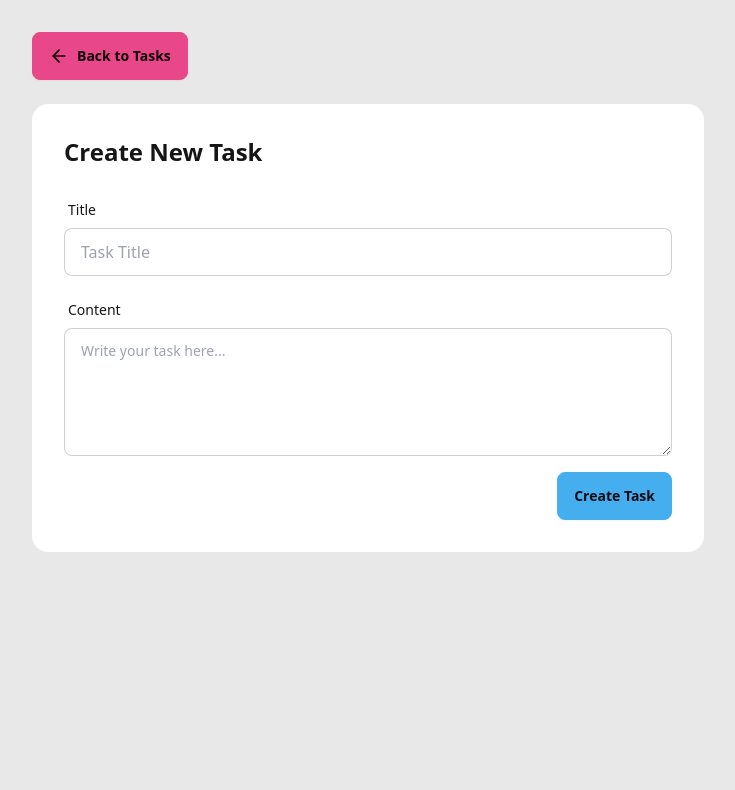
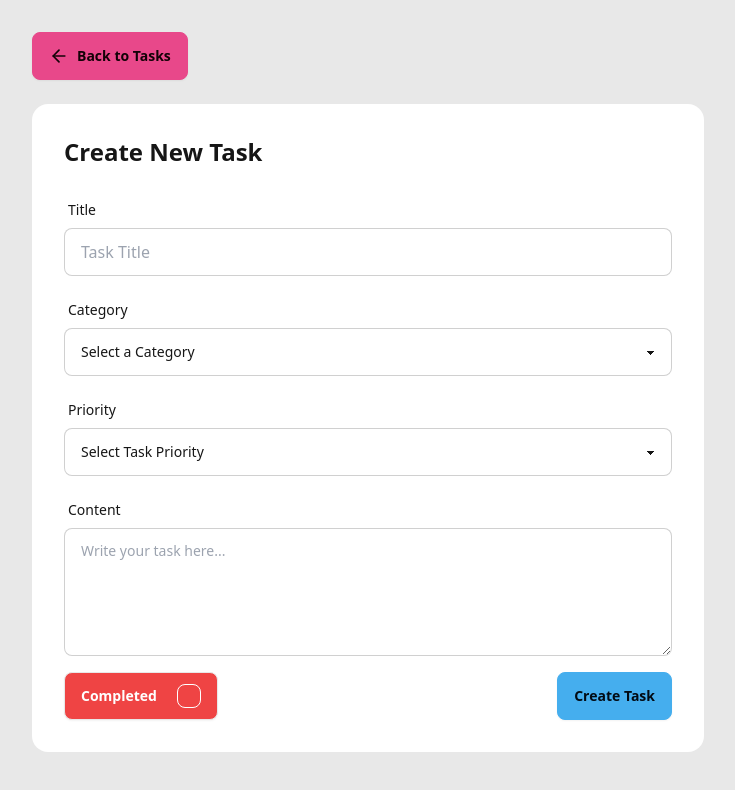
Before and after one commit to lCubosl/task-manager-MERN, a React (Vite) app in the folder frontend/: page /create in a window 1280 px wide. Shown: the top 790 px of the page, without its empty margins (272-1007 px from the left). Built offline with nearby package versions, Linux system fonts and the light colour scheme.

Commit message:
updates: createPage new params (category, priority, completed) implemented

```diff
--- a/frontend/src/components/TaskCard.jsx
+++ b/frontend/src/components/TaskCard.jsx
@@ -68,12 +68,12 @@ const TaskCard = ({task, setTasks}) => {
         </div>
         <span className="text-sm font-bold">
           {task.completed ? (
-            <span className="flex items-center gap-1 text-green-500">
+            <span className="flex items-center gap-1 bg-green-500 text-base-100 p-2 rounded">
               COMPLETED
               <Check className="size-5" />
             </span>
           ) : (
-            <span className="text-base-content/50">TODO</span>
+            <span className="flex items-center gap-1 bg-base-content/30 text-base-100 p-2 rounded">TODO</span>
           )}
         </span>
       </div>
--- a/frontend/src/pages/CreatePage.jsx
+++ b/frontend/src/pages/CreatePage.jsx
@@ -8,13 +8,16 @@ const CreatePage = () => {
   const [title, setTitle] = useState("")
   const [content, setContent] = useState("")
   const [loading, setLoading] = useState(false)
+  const [category, setCategory] = useState("")
+  const [priority, setPriority] = useState("")
+  const [completed, setCompleted] = useState(false)
 
   const navigate = useNavigate()
 
   const handleSubmit = async (e) => {
     e.preventDefault()
 
-    if(!title.trim() || !content.trim()) {
+    if(!title.trim() || !content.trim() || !category.trim() || !priority.trim()) {
       toast.error("All fields required")
     }
 
@@ -23,6 +26,9 @@ const CreatePage = () => {
       await api.post("/notes", {
         title,
         content,
+        category,
+        priority,
+        completed,
       })
       toast.success("Task created successfully")
       navigate("/")
@@ -48,6 +54,7 @@ const CreatePage = () => {
             <div className="card-body">
               <h2 className="card-title text-2xl mb-4">Create New Task</h2>
               <form onSubmit={handleSubmit}>
+                {/* TITLE */}
                 <div className="form-control mb-4">
                   <label className="label">
                     <span className="label-text">Title</span>
@@ -62,6 +69,45 @@ const CreatePage = () => {
                   />
                 </div>
 
+                {/* CATEGORY */}
+                <div className="form-control mb-4">
+                  <label className="label">
+                    <span className="label-text">Category</span>
+                  </label>
+
+                  <select
+                    className="select select-bordered"
+                    value={category}
+                    onChange={(e) => setCategory(e.target.value)}
+                  >
+                    {/* categories are hard coded for now */}
+                    <option disabled value="">Select a Category</option>
+                    <option value="Personal">Personal</option>
+                    <option value="Work">Work</option>
+                    <option value="Other">Other</option>
+                  </select>
+                </div>
+
+                {/* PRIORITY */}
+                <div className="form-control mb-4">
+                  <label className="label">
+                    <span className="label-text">Priority</span>
+                  </label>
+
+                  <select
+                    className="select select-bordered"
+                    value={priority}
+                    onChange={(e) => setPriority(e.target.value)}
+                  >
+                    {/* priorities are hard coded for now */}
+                    <option disabled value="">Select Task Priority</option>
+                    <option value="LOW">Low</option>
+                    <option value="MEDIUM">Medium</option>
+                    <option value="HIGH">High</option>
+                  </select>
+                </div>
+
+                {/* CONTENT */}
                 <div className="form-control mb-4">
                   <label className="label">
                     <span className="label-text">Content</span>
@@ -75,8 +121,28 @@ const CreatePage = () => {
                   />
                 </div>
 
-                <div className="card-actions justify-end">
-                  <button type="submit" className="btn btn-primary" disabled={loading}>
+                <div className="flex items-center w-full">
+                  {/* COMPLETED ? */}
+                  <div className="form-control">
+                    <label
+                      className={`btn ${completed ? "bg-green-400" : "bg-red-500"} flex items-center cursor-pointer`}
+                    >
+                      <span className="label-text text-base-100 mr-3">Completed</span>
+                      <input
+                        type="checkbox"
+                        className="checkbox border-base-100"
+                        checked={completed}
+                        onChange={(e) => setCompleted(e.target.checked)}
+                      />
+                    </label>
+                  </div>
+
+                  {/* Create Task button */}
+                  <button
+                    type="submit"
+                    className="btn btn-primary ml-auto"
+                    disabled={loading}
+                  >
                     {loading ? "Creating..." : "Create Task"}
                   </button>
                 </div>
@@ -86,7 +152,7 @@ const CreatePage = () => {
         </div>
       </div>
     </div>
-  )
+  );
 }
 
 export default CreatePage
```
